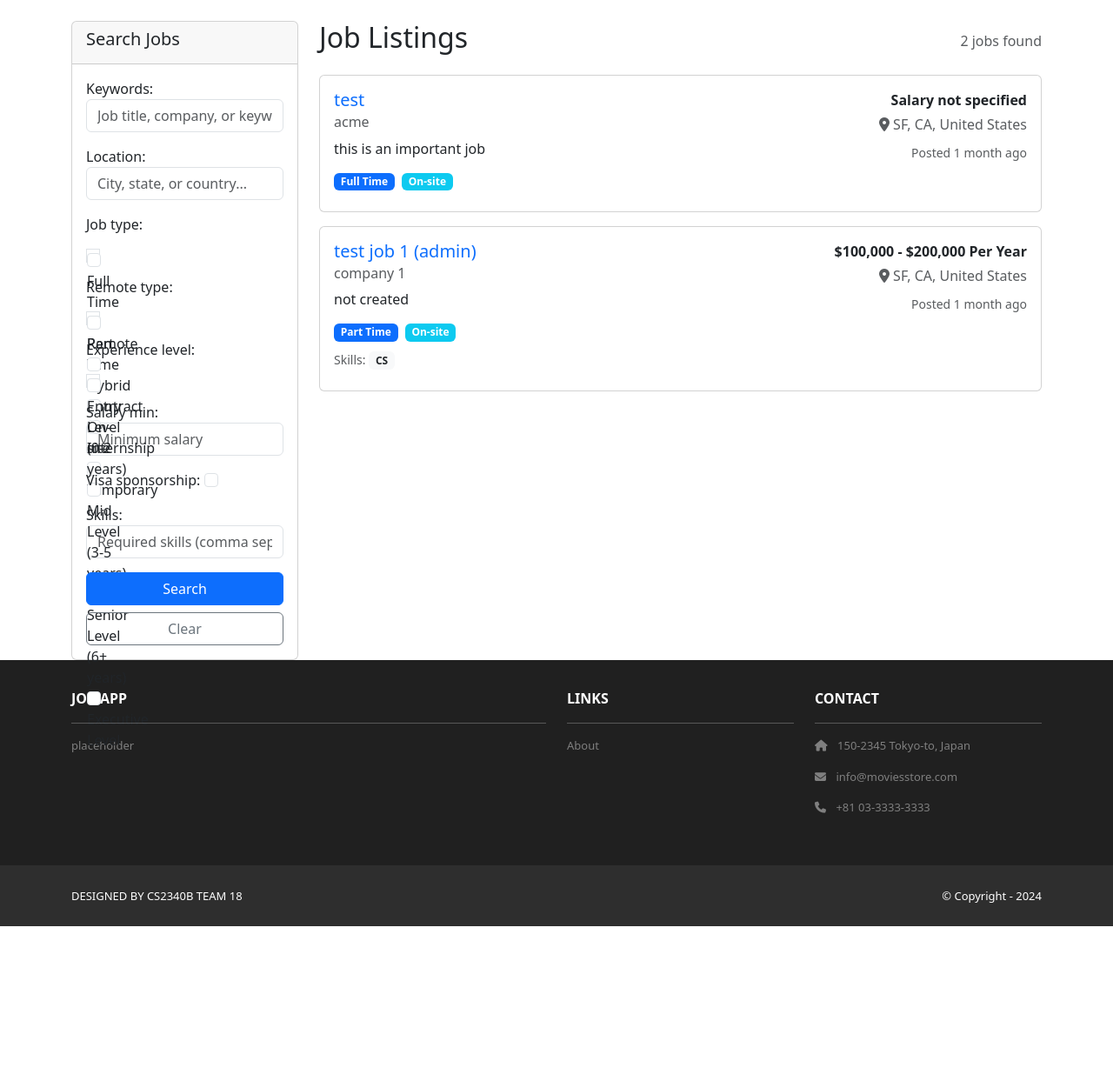
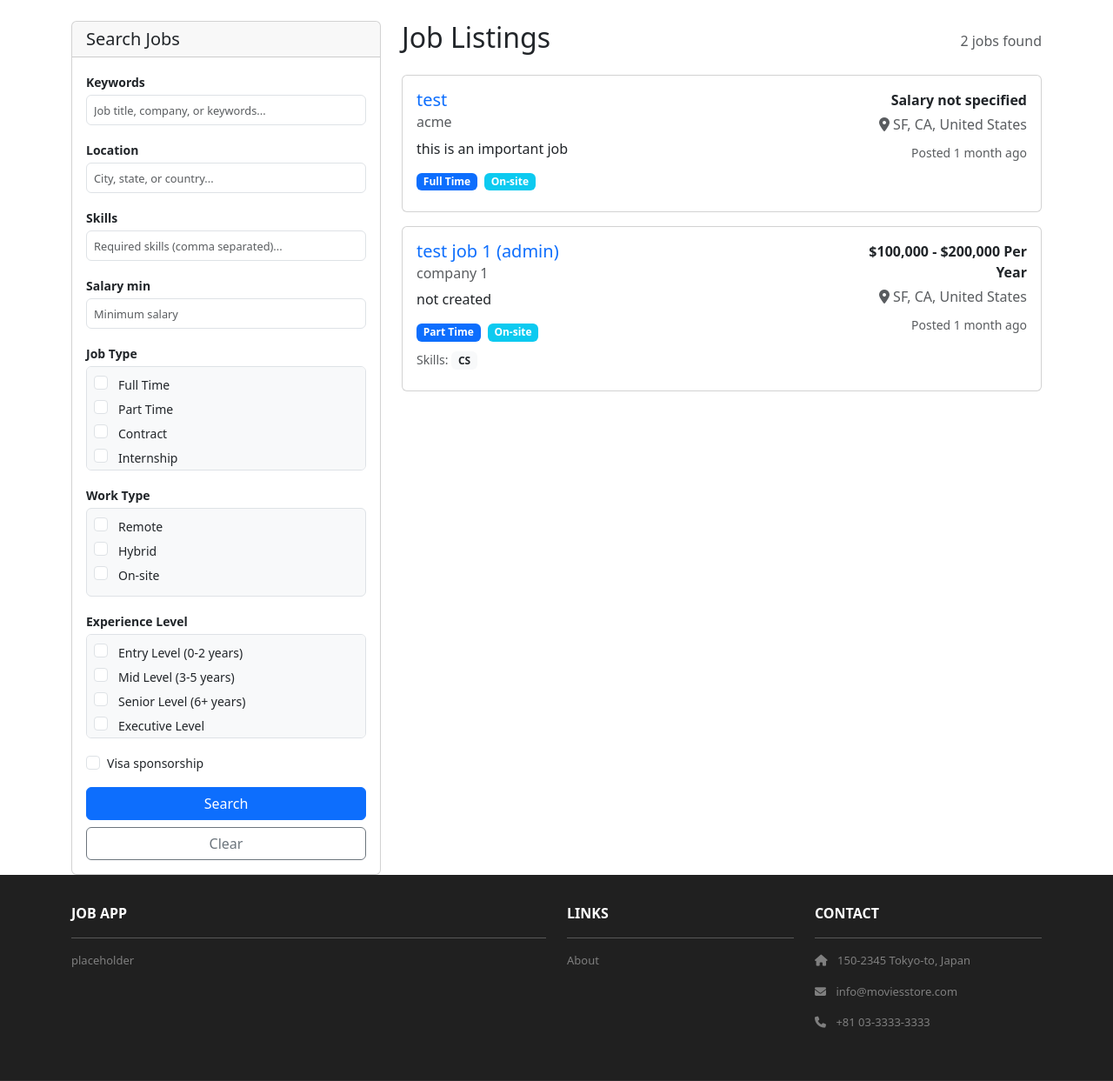
Before and after one commit to saavs6/CS-2340-Project, a Django app: page /jobs/ in a window 1280 px wide. Shown: the part 82-1325 px from the top of the page at 87% size. Before the commit the page ends 1147 px from the top, so only its background shows below. Run offline with Django 5.2, Linux system fonts and the light colour scheme; data comes from the database, SQL or seed files in the repository; both versions use the stored data as it was after the commit; some libraries are stand-ins or nearby versions.

Commit message:
fixed job ui looking overlapped

```diff
--- a/jobapp/jobapp/static/css/style.css
+++ b/jobapp/jobapp/static/css/style.css
@@ -36,3 +36,53 @@
 .ms-footer-bottom a:hover {
   color: #fff;
 }
+
+/* Job Search Form Styles */
+.form-check-container {
+  max-height: 120px;
+  overflow-y: auto;
+  border: 1px solid #dee2e6;
+  border-radius: 0.375rem;
+  padding: 0.5rem;
+  background-color: #f8f9fa;
+}
+
+.form-check-sm {
+  margin-bottom: 0.25rem;
+}
+
+.form-check-sm .form-check-input {
+  margin-top: 0.1rem;
+}
+
+.form-check-sm .form-check-label {
+  font-size: 0.875rem;
+  margin-left: 0.25rem;
+}
+
+.form-label.small {
+  font-size: 0.875rem;
+  font-weight: 600;
+  margin-bottom: 0.25rem;
+}
+
+/* Ensure form inputs don't overflow */
+.card-body .form-control {
+  font-size: 0.875rem;
+  padding: 0.375rem 0.5rem;
+}
+
+.card-body .form-control::placeholder {
+  font-size: 0.8rem;
+}
+
+/* Job listing responsive adjustments */
+@media (max-width: 768px) {
+  .form-check-container {
+    max-height: 80px;
+  }
+
+  .card-body {
+    padding: 0.75rem;
+  }
+}
--- a/jobapp/jobs/templates/jobs/job_list.html
+++ b/jobapp/jobs/templates/jobs/job_list.html
@@ -3,23 +3,103 @@
 {% block content %}
 <div class="container mt-4">
     <div class="row">
-        <div class="col-md-3">
+        <div class="col-lg-4 col-md-5">
             <!-- Search Filters -->
             <div class="card">
                 <div class="card-header">
-                    <h5>Search Jobs</h5>
+                    <h5 class="mb-0">Search Jobs</h5>
                 </div>
                 <div class="card-body">
                     <form method="GET">
-                        {{ form.as_p }}
-                        <button type="submit" class="btn btn-primary w-100">Search</button>
-                        <a href="{% url 'jobs:list' %}" class="btn btn-outline-secondary w-100 mt-2">Clear</a>
+                        <!-- Keywords -->
+                        <div class="mb-3">
+                            <label class="form-label small">{{ form.keywords.label }}</label>
+                            {{ form.keywords }}
+                        </div>
+
+                        <!-- Location -->
+                        <div class="mb-3">
+                            <label class="form-label small">{{ form.location.label }}</label>
+                            {{ form.location }}
+                        </div>
+
+                        <!-- Skills -->
+                        <div class="mb-3">
+                            <label class="form-label small">{{ form.skills.label }}</label>
+                            {{ form.skills }}
+                        </div>
+
+                        <!-- Salary -->
+                        <div class="mb-3">
+                            <label class="form-label small">{{ form.salary_min.label }}</label>
+                            {{ form.salary_min }}
+                        </div>
+
+                        <!-- Job Type -->
+                        <div class="mb-3">
+                            <label class="form-label small">Job Type</label>
+                            <div class="form-check-container">
+                                {% for choice in form.job_type %}
+                                    <div class="form-check form-check-sm">
+                                        {{ choice.tag }}
+                                        <label class="form-check-label small" for="{{ choice.id_for_label }}">
+                                            {{ choice.choice_label }}
+                                        </label>
+                                    </div>
+                                {% endfor %}
+                            </div>
+                        </div>
+
+                        <!-- Remote Type -->
+                        <div class="mb-3">
+                            <label class="form-label small">Work Type</label>
+                            <div class="form-check-container">
+                                {% for choice in form.remote_type %}
+                                    <div class="form-check form-check-sm">
+                                        {{ choice.tag }}
+                                        <label class="form-check-label small" for="{{ choice.id_for_label }}">
+                                            {{ choice.choice_label }}
+                                        </label>
+                                    </div>
+                                {% endfor %}
+                            </div>
+                        </div>
+
+                        <!-- Experience Level -->
+                        <div class="mb-3">
+                            <label class="form-label small">Experience Level</label>
+                            <div class="form-check-container">
+                                {% for choice in form.experience_level %}
+                                    <div class="form-check form-check-sm">
+                                        {{ choice.tag }}
+                                        <label class="form-check-label small" for="{{ choice.id_for_label }}">
+                                            {{ choice.choice_label }}
+                                        </label>
+                                    </div>
+                                {% endfor %}
+                            </div>
+                        </div>
+
+                        <!-- Visa Sponsorship -->
+                        <div class="mb-3">
+                            <div class="form-check">
+                                {{ form.visa_sponsorship }}
+                                <label class="form-check-label small" for="{{ form.visa_sponsorship.id_for_label }}">
+                                    {{ form.visa_sponsorship.label }}
+                                </label>
+                            </div>
+                        </div>
+
+                        <div class="d-grid gap-2">
+                            <button type="submit" class="btn btn-primary">Search</button>
+                            <a href="{% url 'jobs:list' %}" class="btn btn-outline-secondary">Clear</a>
+                        </div>
                     </form>
                 </div>
             </div>
         </div>
 
-        <div class="col-md-9">
+        <div class="col-lg-8 col-md-7">
             <!-- Job Results -->
             <div class="d-flex justify-content-between align-items-center mb-3">
                 <h2>Job Listings</h2>
```
Also changed, not shown: jobapp/db.sqlite3.
